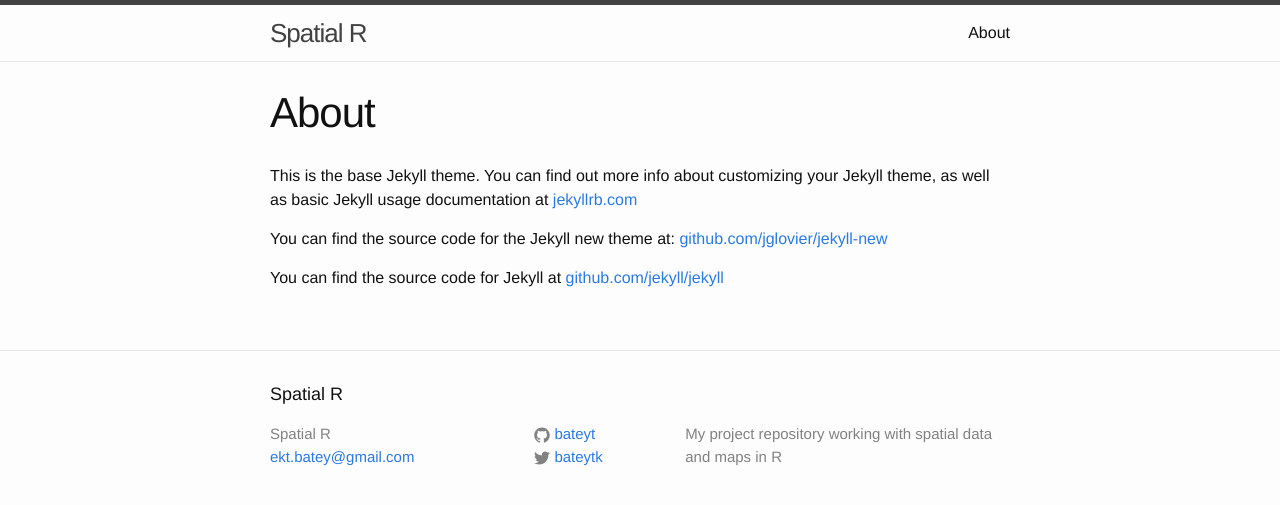
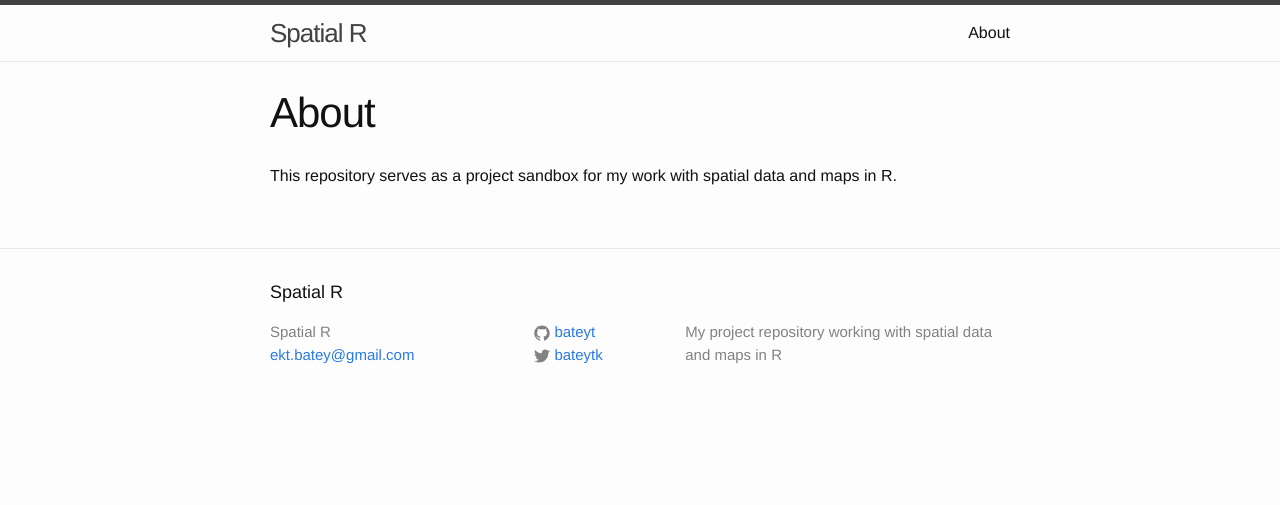
Before and after one commit to bateyt/spatial, a Jekyll site: the page built from about.md, in a window 1280 px wide. Shown: the top 505 px of the page. Built offline with Jekyll 4.4.1, drawn with Linux system fonts in a browser that asks for light colours.

Commit message:
Update about page

```diff
--- a/about.md
+++ b/about.md
@@ -4,8 +4,4 @@ title: About
 permalink: /about/
 ---
 
-This is the base Jekyll theme. You can find out more info about customizing your Jekyll theme, as well as basic Jekyll usage documentation at [jekyllrb.com](http://jekyllrb.com/)
-
-You can find the source code for the Jekyll new theme at: [github.com/jglovier/jekyll-new](https://github.com/jglovier/jekyll-new)
-
-You can find the source code for Jekyll at [github.com/jekyll/jekyll](https://github.com/jekyll/jekyll)
+This repository serves as a project sandbox for my work with spatial data and maps in R.
```
